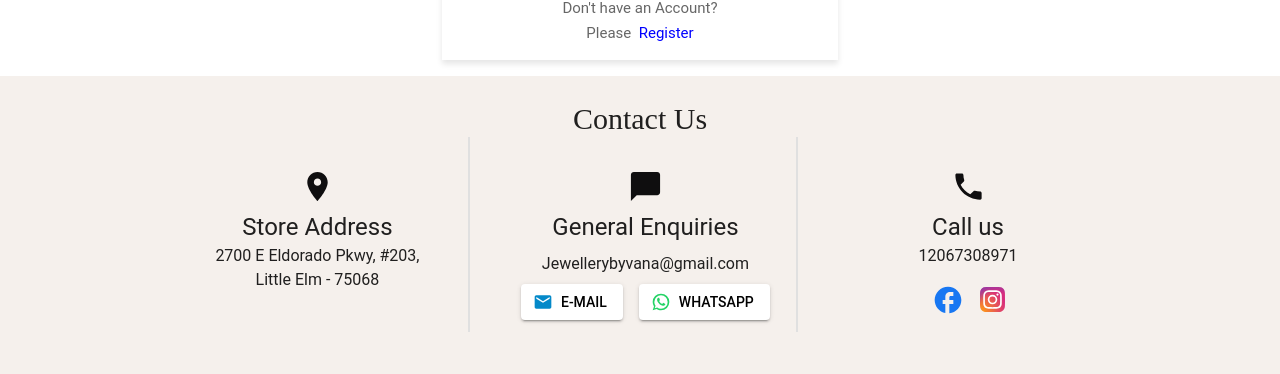
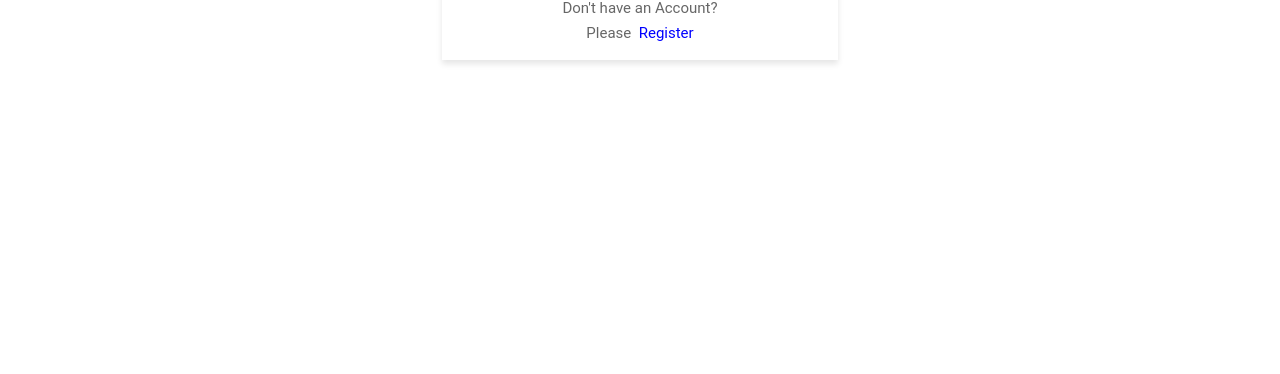
Before and after one commit to TamtreePvtLtd/TAMTREE_VANA_UserPortal, a React app: page /login in a window 1280 px wide. Shown: the part 535-909 px from the top of the page. After the commit the page ends 800 px from the top, so only its background shows below. Built offline with nearby package versions, Linux system fonts and the light colour scheme; no server answers; the HTML template or start-up script is replaced by a standard one.

Commit message:
in productdetali page and  login page hidden the footer page

```diff
--- a/src/common/component/layout/Layout.tsx
+++ b/src/common/component/layout/Layout.tsx
@@ -12,11 +12,12 @@ const Layout = () => {
   const location = useLocation();
 
   const isLoginOrSignup =
-  location.pathname === `/${paths.LOGIN}` || location.pathname === `/${paths.SIGNUP}`;
+    location.pathname === `/${paths.LOGIN}` ||
+    location.pathname === `/${paths.SIGNUP}`;
 
-  const isProductDetailPage = location.pathname.startsWith(
-    `${paths.PRODUCTDETAIL}`
-  );
+ const isProductDetailPage = location.pathname.startsWith(
+   `/${paths.PRODUCTDETAIL.split("/")[1]}`
+ );
 
   return (
     <>
@@ -30,8 +31,7 @@ const Layout = () => {
       <Box sx={{ marginTop: "5px" }}>
         <Outlet />
       </Box>
-      <Footer />
-      {/* {!isLoginOrSignup && !isProductDetailPage && <Footer />} */}
+      {!isLoginOrSignup && !isProductDetailPage && <Footer />}
     </>
   );
 };
```
